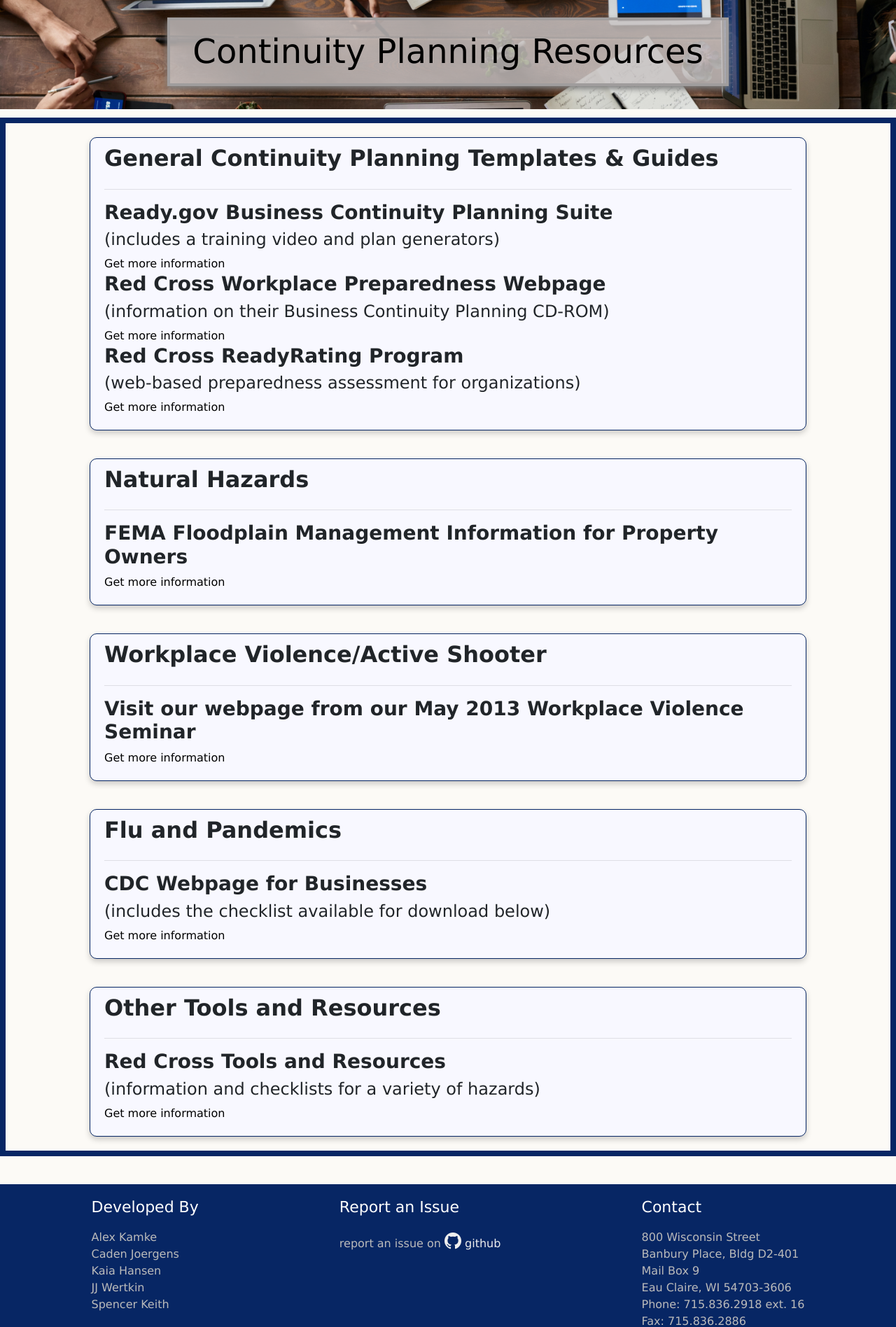
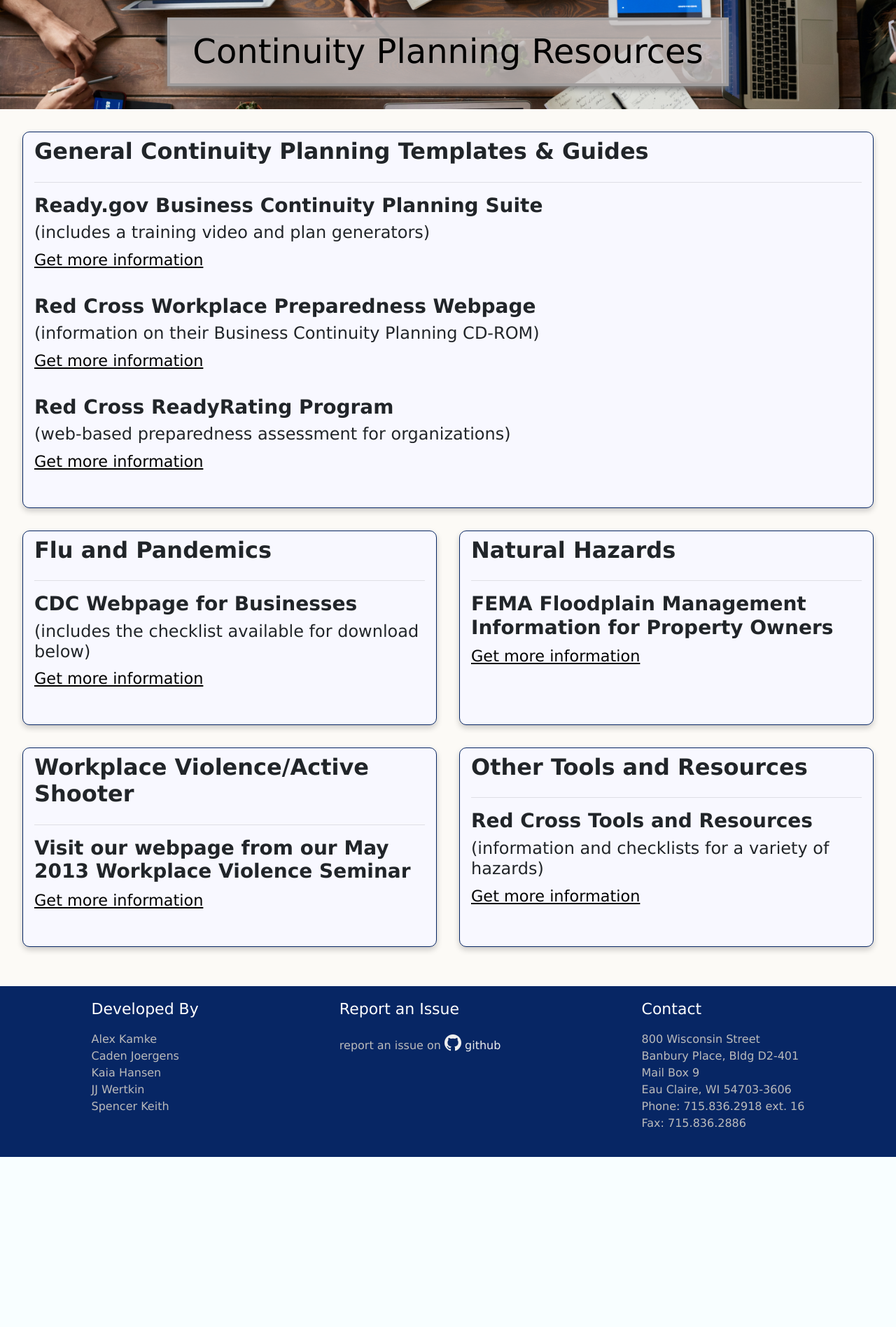
Before and after one commit to mrrobots2021/DRCV, a PHP site: page /ContinuityResources.html in a window 1280 px wide. Shown: the part 151-2047 px from the top of the page at 70% size. After the commit the page ends 1804 px from the top, so only its background shows below. Run offline with PHP 8.4, Linux system fonts and the light colour scheme.

Commit message:
Updated to grid layout

```diff
--- a/ContinuityResources.css
+++ b/ContinuityResources.css
@@ -20,7 +20,7 @@ body {
   display: flex;
   background-image: url("pictures/meeting.jpg");
   background-repeat: no-repeat;
-  background-size: 100%;
+  background-size: cover;
   background-position: center;
   padding: 2%;
   align-content: center;
@@ -38,24 +38,35 @@ body {
   box-shadow: 0 4px 8px 0 grey;
 }
 
-.deck {
-  border: solid 8px rgb(7,38,100);
-  margin: 12px auto 0;
-  display: flex;
-  justify-content: space-around;
-  flex-wrap: wrap;
+a.center-text{
+  margin-bottom: 2rem;
+  font-size: 1.4rem;
+  text-decoration: underline;
+}
+.card#general{grid-area: general;}
+.card#hazards{grid-area: hazard;}
+.card#violence{grid-area: violence;}
+.card#flu{grid-area: flu;}
+.card#other{grid-area: other;}
+
+.grid-container {
+  margin: 1rem 1rem 0;
+  display: grid;
+  grid-template-areas:
+  'general general flu flu'
+  'general general hazard hazard'
+  'general general violence violence'
+  'general general other other';
 }
 
 .card {
   background-color: ghostwhite;
-  width: 40vw;
-  height: fit-content;
-  margin: 20px;
+  margin: 1rem;
   border: solid 1px rgb(7,38,100);
   border-radius: 10px;
-  padding: 10px 20px 20px 20px;
+  padding: .5rem 1rem 1rem 1rem;
   box-shadow: 0 4px 8px 0 rgba(0,0,0,0.2);
-  transition: 0.3s;
+
 }
 
 
@@ -72,7 +83,22 @@ body {
 /* ***** ***** ***** ***** ***** ***** ***** ***** ***** ***** */
 
 @media screen and (max-width: 1280px) {
-  .card {
-      width: 80vw;
+  .grid-container {
+    grid-template-areas:
+    'general general general general'
+    'general general general general'
+    'flu flu hazard hazard'
+    'violence violence other other';
   }
 }
+@media screen and (max-width: 800px) {
+  .grid-container {
+    grid-template-areas:
+    'general general'
+    'general general'
+    'flu flu'
+    'hazard hazard'
+    'violence violence'
+    'other other';
+  }
+}
--- a/ContinuityResources.html
+++ b/ContinuityResources.html
@@ -63,8 +63,8 @@
       <h1 class="center-text" >Continuity Planning Resources</h1>
     </div>
 
-    <div class="deck">
-      <div class="card">
+    <div class="grid-container">
+      <div class="card" id="general">
         <h2 class="center-text" >
           <b>General Continuity Planning Templates & Guides</b>
         </h2>
@@ -86,7 +86,7 @@
         <a class="center-text" href="http://readyrating.org/" style= "color:black;" target="_blank">Get more information</a>
       </div>
 
-      <div class="card">
+      <div class="card" id="hazards">
         <h2 class="center-text">
           <b>Natural Hazards</b>
         </h2>
@@ -97,7 +97,7 @@
         <a class="center-text" href="https://www.fema.gov/floodplain-management-0/floodplain-management-information-property-owners" style= "color:black;" target="_blank">Get more information</a>
       </div>
 
-      <div class="card">
+      <div class="card" id="violence">
         <h2 class="center-text">
           <b>Workplace Violence/Active Shooter</b>
         </h2>
@@ -108,7 +108,7 @@
         <a class="center-text" href="WorkPlaceViolence.html" style= "color:black;" target="_blank">Get more information</a>
       </div>
 
-      <div class="card">
+      <div class="card" id="flu">
         <h2 class="center-text">
           <b>Flu and Pandemics</b>
         </h2>
@@ -120,7 +120,7 @@
         <a class="center-text" href="http://www.flu.gov/planning-preparedness/business/" style= "color:black;" target="_blank">Get more information</a>
       </div>
 
-      <div class="card">
+      <div class="card" id="other">
         <h2 class="center-text">
           <b>Other Tools and Resources</b>
         </h2>
```
